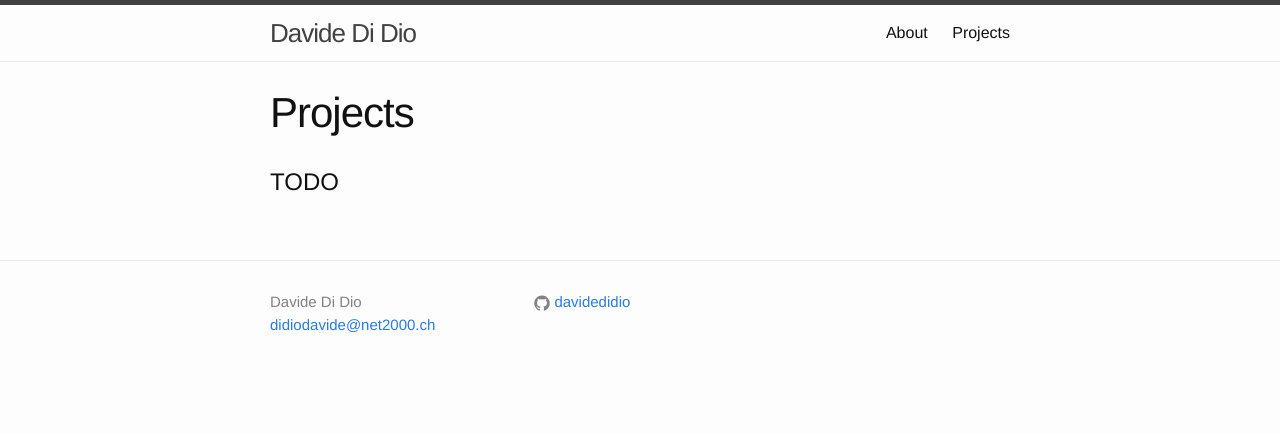
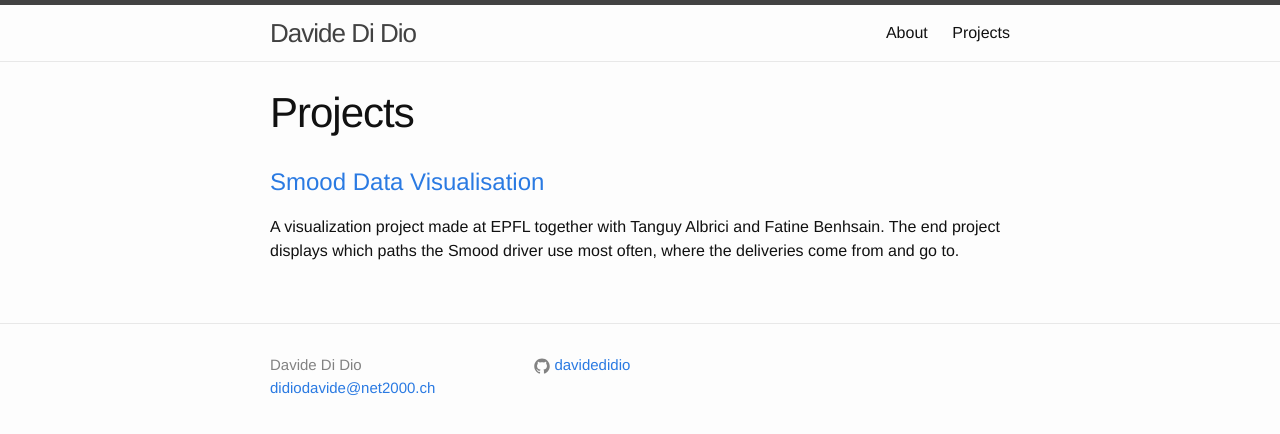
Before and after one commit to davidedidio/davidedidio.github.io, a Jekyll site: the page built from docs/projects.md, in a window 1280 px wide. Shown: the top 434 px of the page. Built offline with Jekyll 4.4.1, drawn with Linux system fonts in a browser that asks for light colours.

Commit message:
add smood project

```diff
--- a/docs/projects.md
+++ b/docs/projects.md
@@ -4,4 +4,6 @@ title: Projects
 permalink: /my/
 ---
 
-# TODO
+
+# [Smood Data Visualisation](https://tgyal.github.io/dataviz-smood/)
+A visualization project made at EPFL together with Tanguy Albrici and Fatine Benhsain. The end project displays which paths the Smood driver use most often, where the deliveries come from and go to.
```
